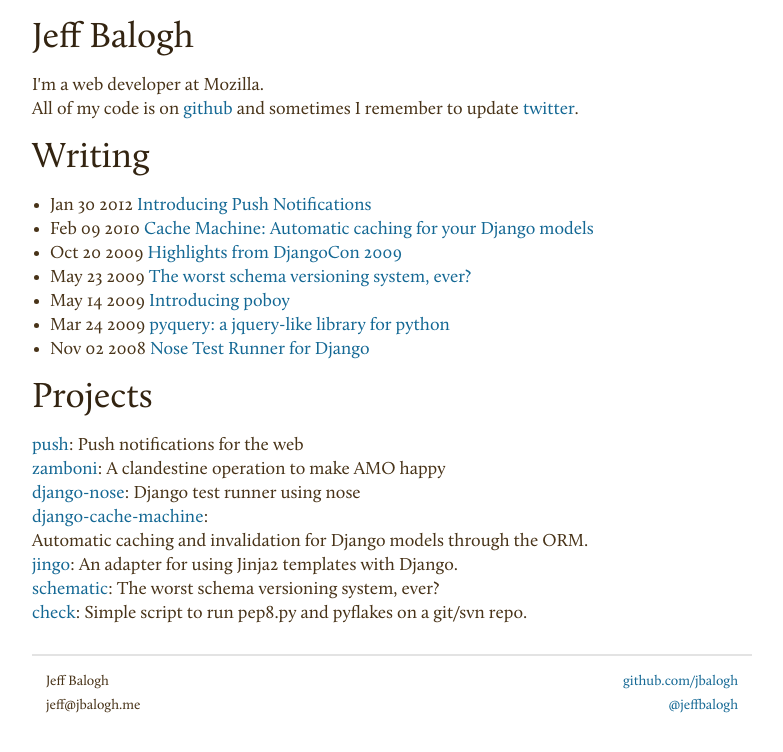
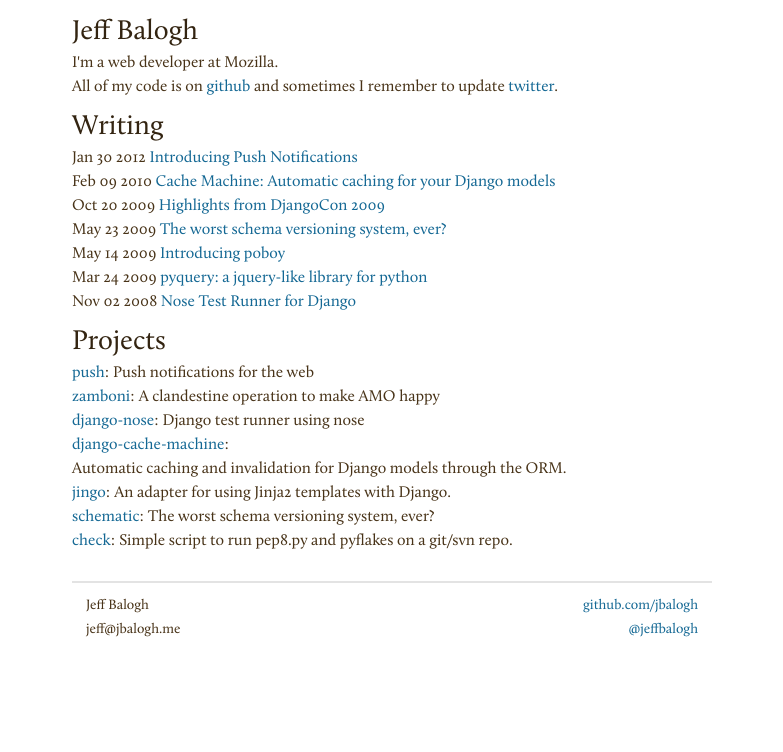
Before and after one commit to jbalogh/jbalogh.github.io, a Jekyll site: the page built from index.html, in a window 1280 px wide. Shown: the top 752 px of the page, without its empty margins (248-1031 px from the left). Built offline with Jekyll 4.4.1, drawn with Linux system fonts in a browser that asks for light colours; Markdown is read by kramdown in place of the engine named in the settings; comment, search, counter and statistics services are not loaded.

Commit message:
tighten up the font and whitespace

```diff
--- a/_layouts/base.html
+++ b/_layouts/base.html
@@ -7,7 +7,7 @@
     {% else %}
       <title>Jeff Balogh &#8226; jbalogh</title>
     {% endif %}
-    <link rel="stylesheet" href="/media/style.css?z">
+    <link rel="stylesheet" href="/media/style.css?zz">
     <link rel="alternate" type="application/atom+xml"
           href="http://feeds.feedburner.com/jbalogh"
           title="Jeff Balogh">
--- a/media/style.css
+++ b/media/style.css
@@ -125,8 +125,8 @@
     color: #483318;
     width: 40em;
     margin: 20px auto 0;
-    font-size: 18px;
-    line-height: 24px;
+    font-size: 16px;
+    line-height: 1.5em;
     font-family: Calluna, Georgia, serif;
 }
 
@@ -153,36 +153,30 @@
 /** Articles & Sections **/
 
 article > header {
-    margin-bottom: 24px;
+    margin-bottom: 1.25em;
 }
 
 section h1,
 article header h1 {
-    font-size: 36px;
+    font-size: 1.75em;
     font-family: Calluna, Georgia, serif;
-    line-height: 36px;
     color: #332411;
-}
-
-section h1 {
-    margin-bottom: 18px;
+    margin-bottom: .25em;
 }
 
 section {
-    margin-bottom: 18px;
+    margin-bottom: 1em;
 }
 
 article header h1 + .byline {
-    line-height: 18px;
-    font-size: 14px;
+    line-height: 1em;
+    font-size: .875em;
     color: #555;
 }
 
 article h2 {
-    line-height: 28px;
-    font-size: 28px;
-    margin-bottom: 18px;
-    margin-top: 12px;
+    font-size: 1.5em;
+    margin: 1em 0 .5em;
 }
 
 /** Links **/
@@ -203,14 +197,14 @@
 /** Lists **/
 
 ul, ol {
-    margin: 1em;
+    margin: .75em 1em 1em;
 }
 
 
 /** Misc **/
 
 p + p {
-    margin-top: 24px;
+    margin-top: .75em;
 }
 
 code {
@@ -218,34 +212,33 @@
 }
 
 pre {
-    margin: 8px 0 8px 2em;
-    font-size: 14px;
+    margin: .25em 0 .25em 2em;
+    font-size: .875em;
     line-height: 16px;
     margin-left: 2em;
 }
 
 .highlight {
-    margin: 6px 0;
-    padding: 6px 0;
+    margin: .75em 0;
+    padding: .25em 0;
     background: #333;
-    -moz-border-radius: 20px;
-    -webkit-border-radius: 20px;
-    border-radius: 20px;
+    -moz-border-radius: .5em;
+    -webkit-border-radius: .5em;
+    -ms-border-radius: .5em;
+    -o-border-radius: .5em;
+    border-radius: .5em;
 }
 
 /** Homepage **/
 
 #posts ul {
-    text-indent: 0;
-}
-
-#posts ul li:before {
-    content: none;
+    list-style-type: none;
+    margin: 0;
 }
 
 #projects dt {
     clear: both;
-    padding-right: 4px;
+    padding-right: .25em;
 }
 
 #projects dt:after {
@@ -266,7 +259,7 @@
 }
 
 footer {
-    font-size: 14px;
+    font-size: .875em;
     border-top: 2px solid #e3e3e3;
     margin-top: 2em;
 }
```
